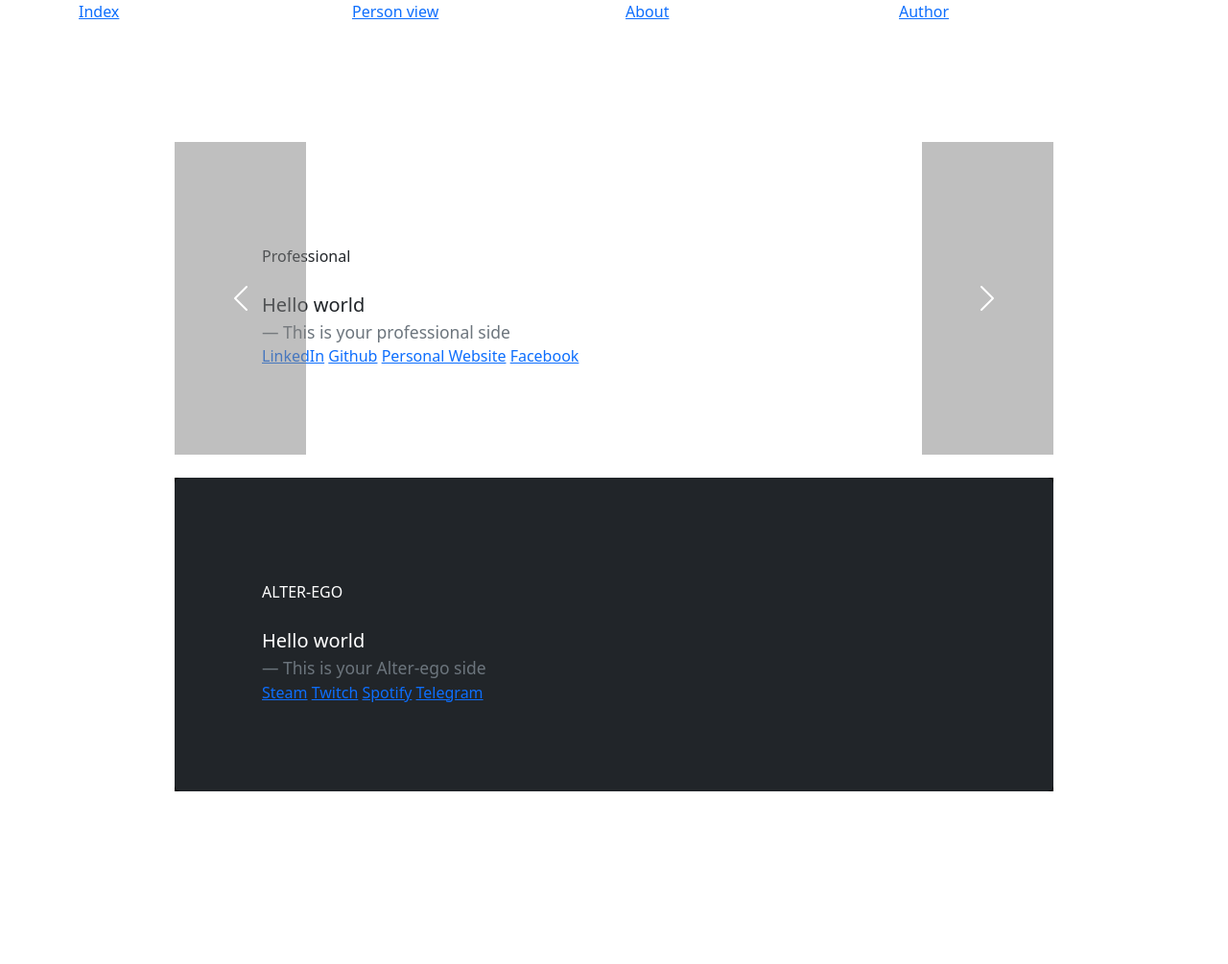
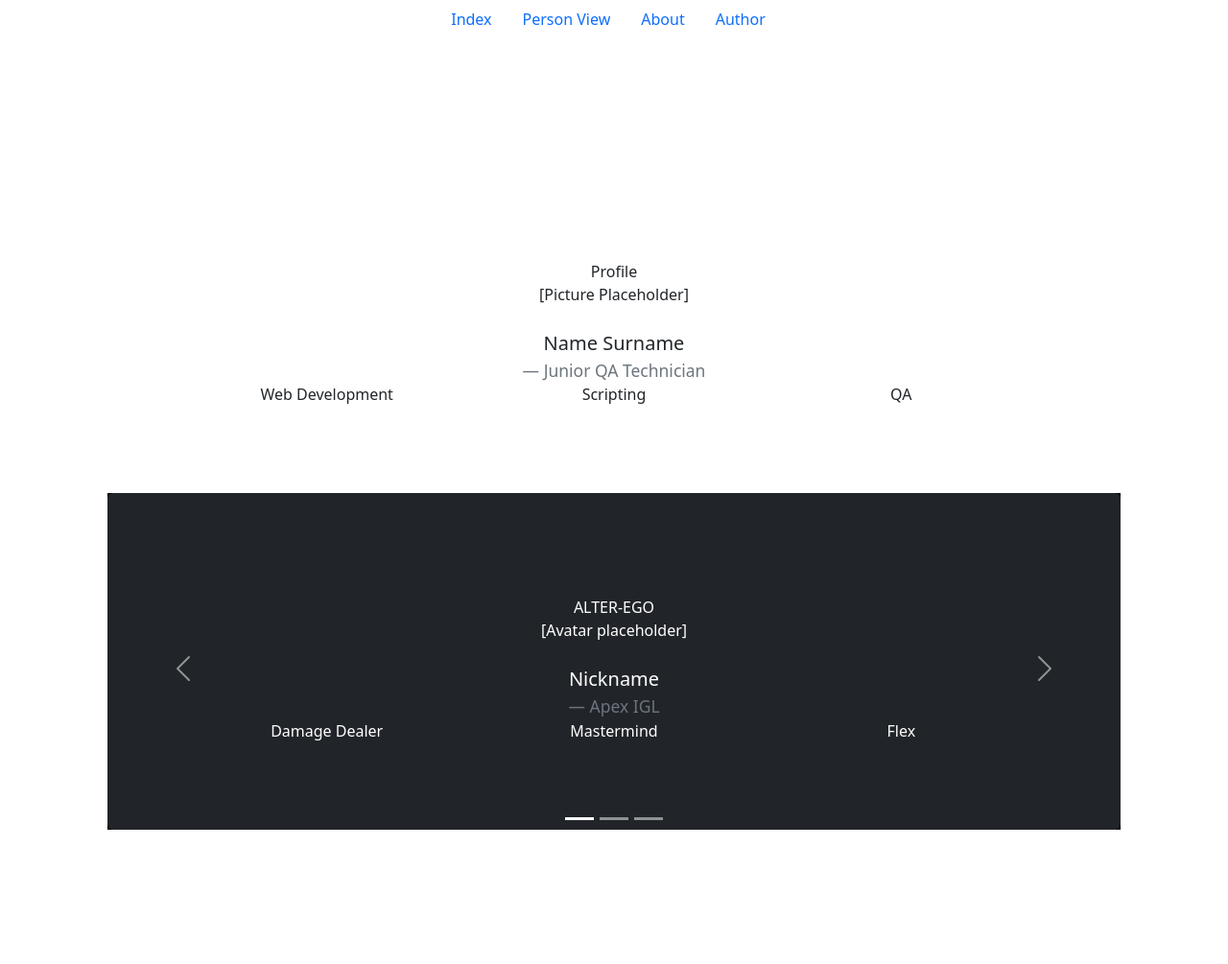
Before and after one commit to N0153128/noise-personal, a Django app: page / in a window 1280 px wide. Shown: the whole page at 96% size. Before the commit the page ends 825 px from the top, so only its background shows below. Run offline with Django 4.2, Linux system fonts and the light colour scheme; some libraries are stand-ins or nearby versions.

Commit message:
experimenting with cards

```diff
--- a/main/templates/main.html
+++ b/main/templates/main.html
@@ -9,17 +9,31 @@
 <!--    <link rel="shortcut icon" type="image/png" href="{% static 'imgs/favicon.ico' %}"/>-->
 </head>
 <body>
-<div class="container" >
+<div class="container-fluid text-center">
+
     <div class="row">
-<a href="{% url 'Main:index' %}" class="col-3">Index</a>
-<a href="{% url 'Main:person' 1 %}" class="col-3">Person view</a>
-<a href="{% url 'Main:about' %}" class="col-3">About</a>
-<a href="{% url 'Main:author' %}" class="col-3">Author</a>
+        <ul class="nav justify-content-center">
+  <li class="nav-item">
+    <a class="nav-link" href="{% url 'Main:index' %}">Index</a>
+  </li>
+  <li class="nav-item">
+    <a class="nav-link" href="{% url 'Main:person' 1 %}">Person View</a>
+  </li>
+  <li class="nav-item">
+    <a class="nav-link" href="{% url 'Main:about' %}">About</a>
+  </li>
+  <li class="nav-item">
+    <a class="nav-link" href="{% url 'Main:author' %}">Author</a>
+  </li>
+</ul>
 </div>
     <br />
     <div class="main-content">
-  {% block content %} {% endblock %}
-    </div>
+        <div class="row">
+        <div class="col-xxl-12 col-xl-12 col-lg-12 col-md-12 col-sm-6 col-xs-6">
+            {% block content %} {% endblock %}
+
+        </div></div></div>
 </div>
 <script src="https://code.jquery.com/jquery-3.3.1.slim.min.js" integrity="sha384-q8i/X+965DzO0rT7abK41JStQIAqVgRVzpbzo5smXKp4YfRvH+8abtTE1Pi6jizo" crossorigin="anonymous"></script>
 <script src="https://cdnjs.cloudflare.com/ajax/libs/popper.js/1.14.7/umd/popper.min.js" integrity="sha384-UO2eT0CpHqdSJQ6hJty5KVphtPhzWj9WO1clHTMGa3JDZwrnQq4sF86dIHNDz0W1" crossorigin="anonymous"></script>
--- a/main/templates/main/index.html
+++ b/main/templates/main/index.html
@@ -1,6 +1,7 @@
 {% extends 'main.html' %}
 {% block content %}
-<div class="bg-area ">
+<div class="col-lg-12 col-md-12 col-sm-6 col-xs-3">
+<div class="bg-area">
 
   <div id="carouselExampleIndicators" class="carousel slide">
   <div class="carousel-indicators">
@@ -11,12 +12,34 @@
   <div class="carousel-inner">
     <div class="carousel-item active">
 
+       <div class="card light">
+    <br />
+  <div class="card-header">
+    Profile
+    <br />[Picture Placeholder]
+  </div>
+  <div class="card-body">
+    <blockquote class="blockquote mb-0">
+      <p>Name Surname</p>
+      <footer class="blockquote-footer">Junior QA Technician</cite></footer>
+    </blockquote>
+     <div class="row">
+      <div class="col">Web Development</div>
+      <div class="col">Scripting</div>
+      <div class="col">QA</div>
+    </div>
+  </div>
+</div>
 
+    </div>
+    <div class="carousel-item">
 
        <div class="card light">
     <br />
   <div class="card-header">
-    Professional
+    Characteristics
+    <br />
+    <br />
   </div>
   <div class="card-body">
     <blockquote class="blockquote mb-0">
@@ -26,30 +49,16 @@
     <a href="">LinkedIn</a> <a href="">Github</a> <a href="">Personal Website</a> <a href="">Facebook</a>
   </div>
 </div>
+
     </div>
     <div class="carousel-item">
 
-
-
-       <div class="card light">
+      <div class="card light">
     <br />
   <div class="card-header">
-    Professional
-  </div>
-  <div class="card-body">
-    <blockquote class="blockquote mb-0">
-      <p>Hello world</p>
-      <footer class="blockquote-footer">This is your professional side</cite></footer>
-    </blockquote>
-    <a href="">LinkedIn</a> <a href="">Github</a> <a href="">Personal Website</a> <a href="">Facebook</a>
-  </div>
-</div>
-    </div>
-    <div class="carousel-item">
-  <div class="card light">
+    Externals
     <br />
-  <div class="card-header">
-    Professional
+    <br />
   </div>
   <div class="card-body">
     <blockquote class="blockquote mb-0">
@@ -86,12 +95,69 @@
 <!--  </div>-->
 <!--</div>-->
 
-<br />
+
+  <div id="darkcarouselExampleIndicators" class="carousel slide">
+  <div class="carousel-indicators">
+    <button type="button" data-bs-target="#darkcarouselExampleIndicators" data-bs-slide-to="0" class="active" aria-current="true" aria-label="Slide 1"></button>
+    <button type="button" data-bs-target="#darkcarouselExampleIndicators" data-bs-slide-to="1" aria-label="Slide 2"></button>
+    <button type="button" data-bs-target="#darkcarouselExampleIndicators" data-bs-slide-to="2" aria-label="Slide 3"></button>
+  </div>
+  <div class="carousel-inner">
+    <div class="carousel-item active">
+
+
+
+       <div class="alter-side-wrap">
+<div class="card text-bg-dark mb-3">
+    <br />
+  <div class="card-header">
+    ALTER-EGO
+    <br />[Avatar placeholder]
+  </div>
+  <div class="card-body">
+    <blockquote class="blockquote mb-0">
+      <p>Nickname</p>
+      <footer class="blockquote-footer">Apex IGL</footer>
+    </blockquote>
+     <div class="row">
+      <div class="col">Damage Dealer</div>
+      <div class="col">Mastermind</div>
+      <div class="col">Flex</div>
+    </div>
+  </div>
+</div>
+  </div>
+    </div>
+    <div class="carousel-item">
+
+
+
+         <div class="alter-side-wrap">
+<div class="card text-bg-dark mb-3">
+    <br />
+  <div class="card-header">
+    Profile
+    <br />
+    <br />
+  </div>
+  <div class="card-body">
+    <blockquote class="blockquote mb-0">
+      <p>Hello world</p>
+      <footer class="blockquote-footer">This is your Alter-ego side</footer>
+    </blockquote>
+      <a href="">Steam</a> <a href="">Twitch</a> <a href="">Spotify</a> <a href="">Telegram</a>
+  </div>
+</div>
+  </div>
+    </div>
+    <div class="carousel-item">
     <div class="alter-side-wrap">
 <div class="card text-bg-dark mb-3">
     <br />
   <div class="card-header">
-    ALTER-EGO
+    External
+    <br />
+    <br />
   </div>
   <div class="card-body">
     <blockquote class="blockquote mb-0">
@@ -103,7 +169,21 @@
 </div>
   </div>
 
+    </div>
+  </div>
+  <button class="carousel-control-prev" type="button" data-bs-target="#darkcarouselExampleIndicators" data-bs-slide="prev">
+    <span class="carousel-control-prev-icon" aria-hidden="true"></span>
+    <span class="visually-hidden">Previous</span>
+  </button>
+  <button class="carousel-control-next" type="button" data-bs-target="#darkcarouselExampleIndicators" data-bs-slide="next">
+    <span class="carousel-control-next-icon" aria-hidden="true"></span>
+    <span class="visually-hidden">Next</span>
+  </button>
+</div>
+<br />
+
 
 
 </div>
+</div>
 {% endblock %}
--- a/noise/settings.py
+++ b/noise/settings.py
@@ -26,7 +26,7 @@ SECRET_KEY = 'django-insecure-t!eq!%no)gc-j%(gz*avnct)#m#$b9#*a#jox-h*)!p#%!2f(@
 # SECURITY WARNING: don't run with debug turned on in production!
 DEBUG = True
 
-ALLOWED_HOSTS = []
+ALLOWED_HOSTS = ['127.0.0.1', '192.168.3.50:2000', '0.0.0.0', '192.168.0.109']
 
 
 # Application definition
--- a/static/main.css
+++ b/static/main.css
@@ -44,6 +44,6 @@
     background-image: linear-gradient(white);
 }
 
-.carousel-control-prev, .carousel-control-next {
+ {
     background-color: grey;
 }
```
